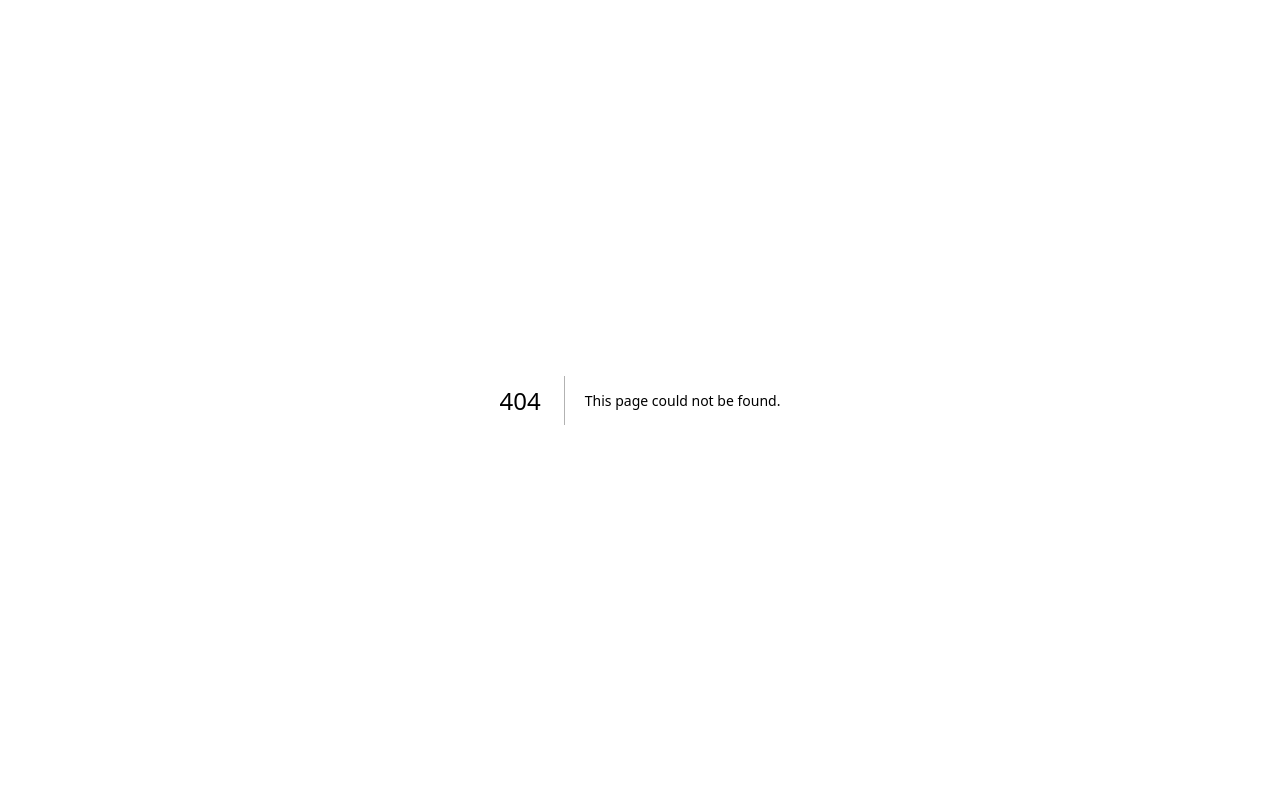
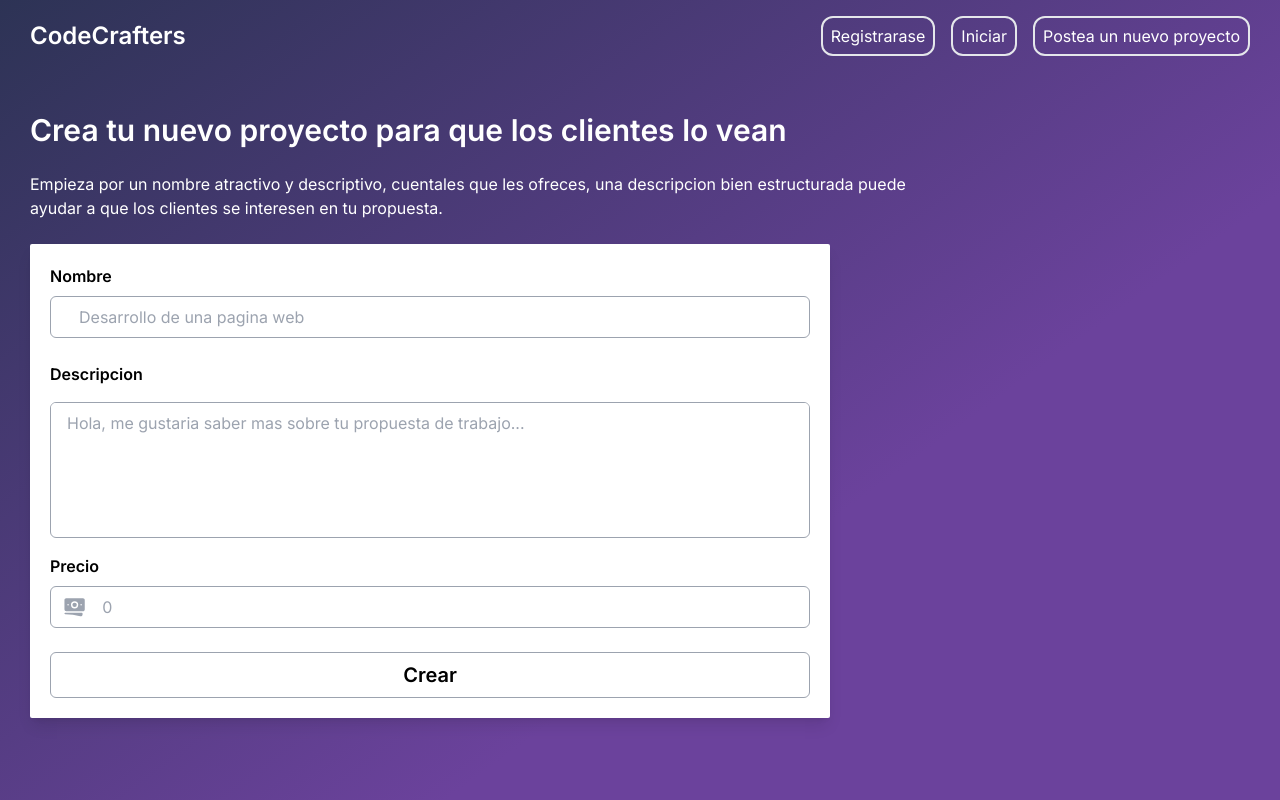
Before and after one commit to Oliver-G-R/freelancer-web-app, a Next.js app: page /post-project in a window 1280 px wide. Before the commit this address had no page. Built offline with nearby package versions, Linux system fonts and the light colour scheme.

Commit message:
change: se cambio la ruta de crear proyecto y se añadio al header

```diff
--- /dev/null
+++ b/src/app/(developer)/layout.tsx
@@ -0,0 +1,15 @@
+import { HeaderNav } from '@/components/HeaderNav'
+
+interface LayoutUserProps{
+  children: React.ReactNode
+}
+const layoutDeveloper = ({children}:LayoutUserProps) => {
+  return (
+    <>
+      <HeaderNav/>
+      {children}
+    </>
+  )
+}
+
+export default layoutDeveloper
--- a/src/app/(user)/job/add/page.tsx
+++ b/src/app/(developer)/post-project/page.tsx
@@ -16,7 +16,7 @@ export default function AddJob() {
         <section className="rounded-sm p-5 shadow-lg bg-white w-[800px] mt-6">
           <form className="flex flex-col gap-4">
             <InputForm
-              labelTitle="Nombre del proyecto"
+              labelTitle="Nombre"
               type="text"
               id="nameProject"
               placeholder="Desarrollo de una pagina web"
@@ -24,7 +24,7 @@ export default function AddJob() {
 
 
             <label className="font-semibold" htmlFor="description">
-              Descripcion del proyecto
+              Descripcion
             </label>
              <div className="hover:border-purple-300 border-[1.5px]  transition border-gray-400 rounded-md overflow-hidden">
               <textarea
@@ -35,7 +35,7 @@ export default function AddJob() {
               </textarea>
             </div>
             <InputForm
-              labelTitle="Precio del proyecto"
+              labelTitle="Precio"
               type="number"
               id="price"
               placeholder="0"
@@ -44,7 +44,7 @@ export default function AddJob() {
             </InputForm>
 
             <button className="font-semibold text-xl text-center  border-[1.3px] border-gray-400 rounded-md w-full p-2">
-              Crear proyecto
+              Crear
             </button>
 
 
--- a/src/components/HeaderNav.tsx
+++ b/src/components/HeaderNav.tsx
@@ -37,6 +37,11 @@ export const HeaderNav = () => {
                 Iniciar
               </Link>
             </li>
+            <li>
+              <Link className='text-white border-2 rounded-xl p-2' href="/post-project">
+                Postea un nuevo proyecto
+              </Link>
+            </li>
         </ul>
       </nav>
     </header>
```
Also changed, not shown: src/app/(user)/page.tsx (renamed from src/app/page.tsx).
